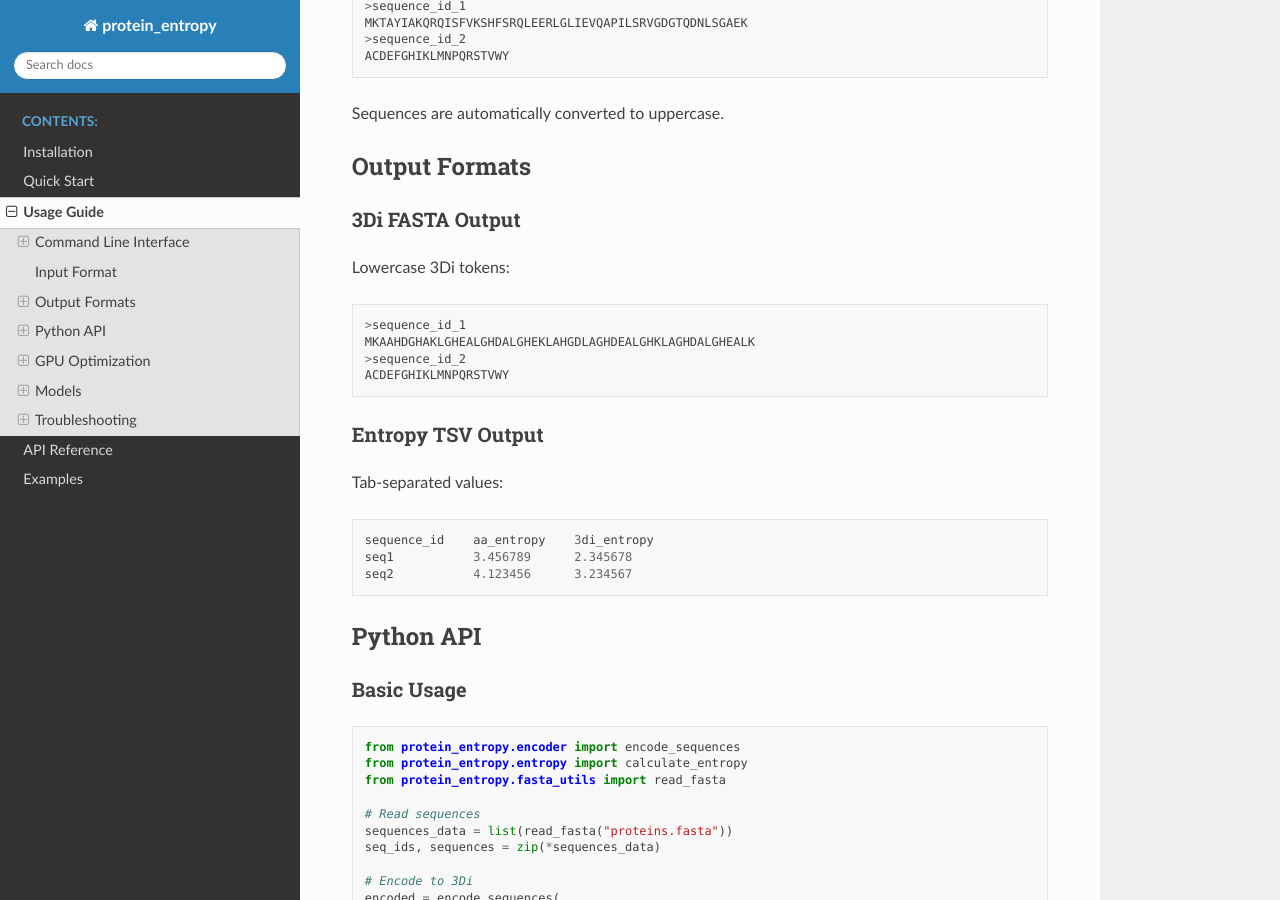
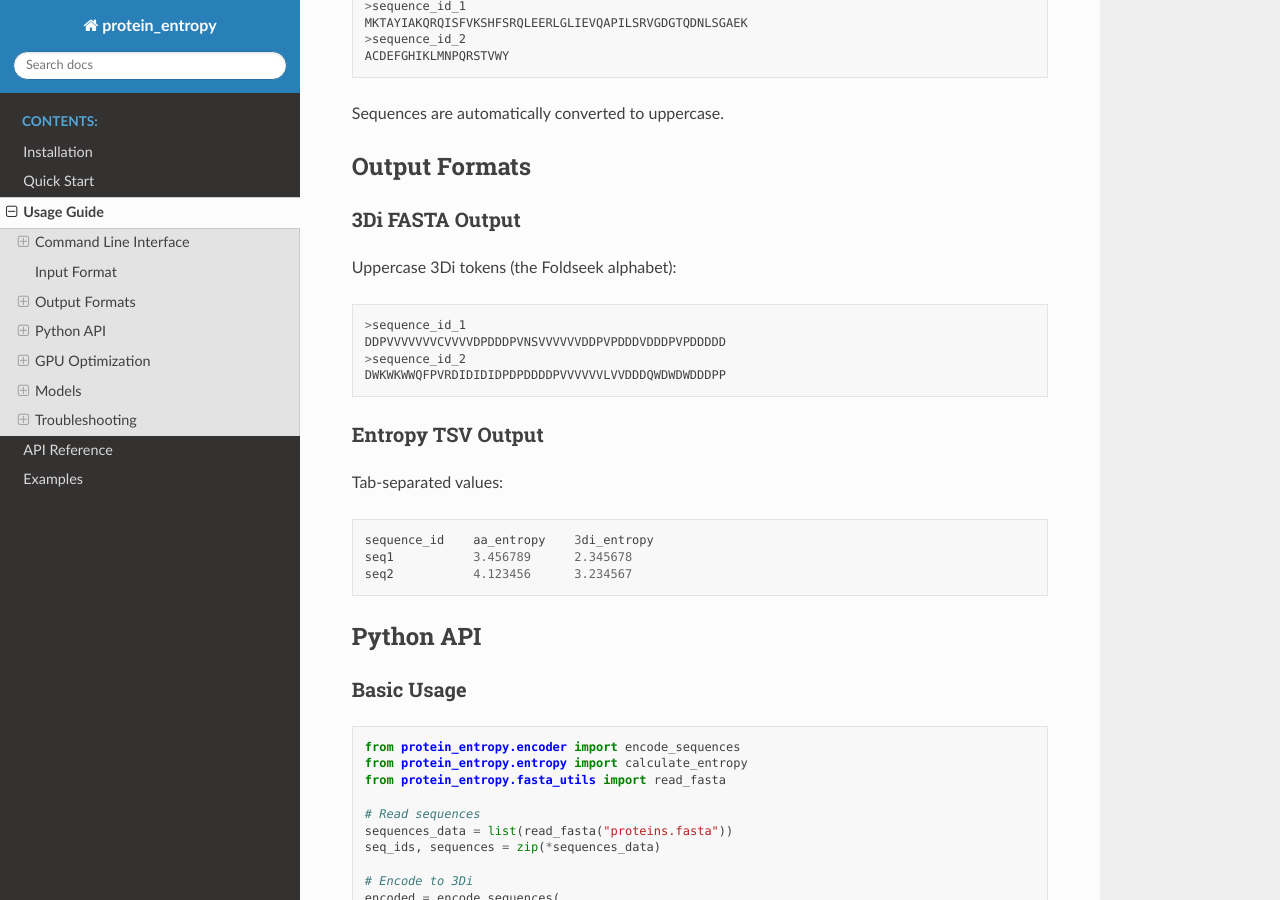
Before and after one commit to linsalrob/protein_entropy, a Sphinx documentation site: the page built from docs/source/usage.rst, in a window 1280 px wide and 900 px high, scrolled down 2066 px. Built offline with Sphinx 7.4.7 and the Read the Docs theme 3.1.0, drawn with Linux system fonts in a browser that asks for light colours.

Commit message:
Describe 3Di FASTA output as uppercase in usage docs
Co-Authored-By: Claude Opus 5.5 <noreply@anthropic.com>
Claude-Session: https://claude.ai/code/session_01Qty5cnvxtKZVDQs9B2fgyf

```diff
--- a/docs/source/usage.rst
+++ b/docs/source/usage.rst
@@ -94,12 +94,12 @@ Output Formats
 3Di FASTA Output
 ~~~~~~~~~~~~~~~~
 
-Lowercase 3Di tokens::
+Uppercase 3Di tokens (the Foldseek alphabet)::
 
     >sequence_id_1
-    MKAAHDGHAKLGHEALGHDALGHEKLAHGDLAGHDEALGHKLAGHDALGHEALK
+    DDPVVVVVVVCVVVVDPDDDPVNSVVVVVVDDPVPDDDVDDDPVPDDDDD
     >sequence_id_2
-    ACDEFGHIKLMNPQRSTVWY
+    DWKWKWWQFPVRDIDIDIDPDPDDDDPVVVVVVLVVDDDQWDWDWDDDPP
 
 Entropy TSV Output
 ~~~~~~~~~~~~~~~~~~
```
